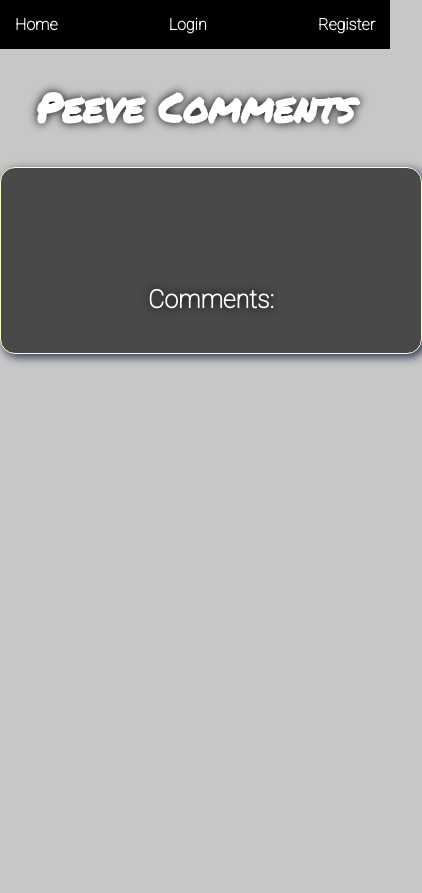
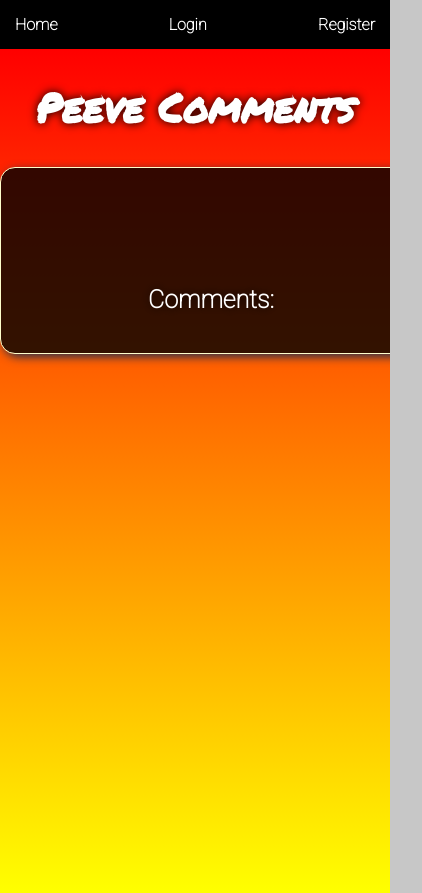
Before and after one commit to Lirucy/Peeved, a React (Create React App) app in the folder client/: page /post/1 in a window 390 px wide. Shown: the whole page, 422 px wide, since content can reach past the window. Before the commit the page ends 844 px from the top, so only its background shows below. Built offline with nearby package versions, Linux system fonts and the light colour scheme.

Commit message:
add post detail respnosiveness

```diff
--- a/client/src/css/PostDetail.css
+++ b/client/src/css/PostDetail.css
@@ -34,3 +34,14 @@ button {
 	text-shadow:0px 1px 0px #2f6627;
     margin: 10px;
 }
+
+@media (max-width: 599px){
+    #details-sections{
+        background-color: rgba(0, 0, 0, 0.8);
+    }
+    .detail {
+        background: linear-gradient(red, yellow);
+        height: 100vh;
+        overflow-y: hidden;
+    }
+}
--- a/client/src/screens/PostDetail.jsx
+++ b/client/src/screens/PostDetail.jsx
@@ -38,7 +38,7 @@ const PostDetail = (props) => {
   };
 
   return (
-    <div>
+    <div className="detail">
       <h1>Peeve Comments</h1>
       <article id="details-sections" className="box-shadow">
         <h3 className='comment-detail'>{post?.title}</h3>
```
